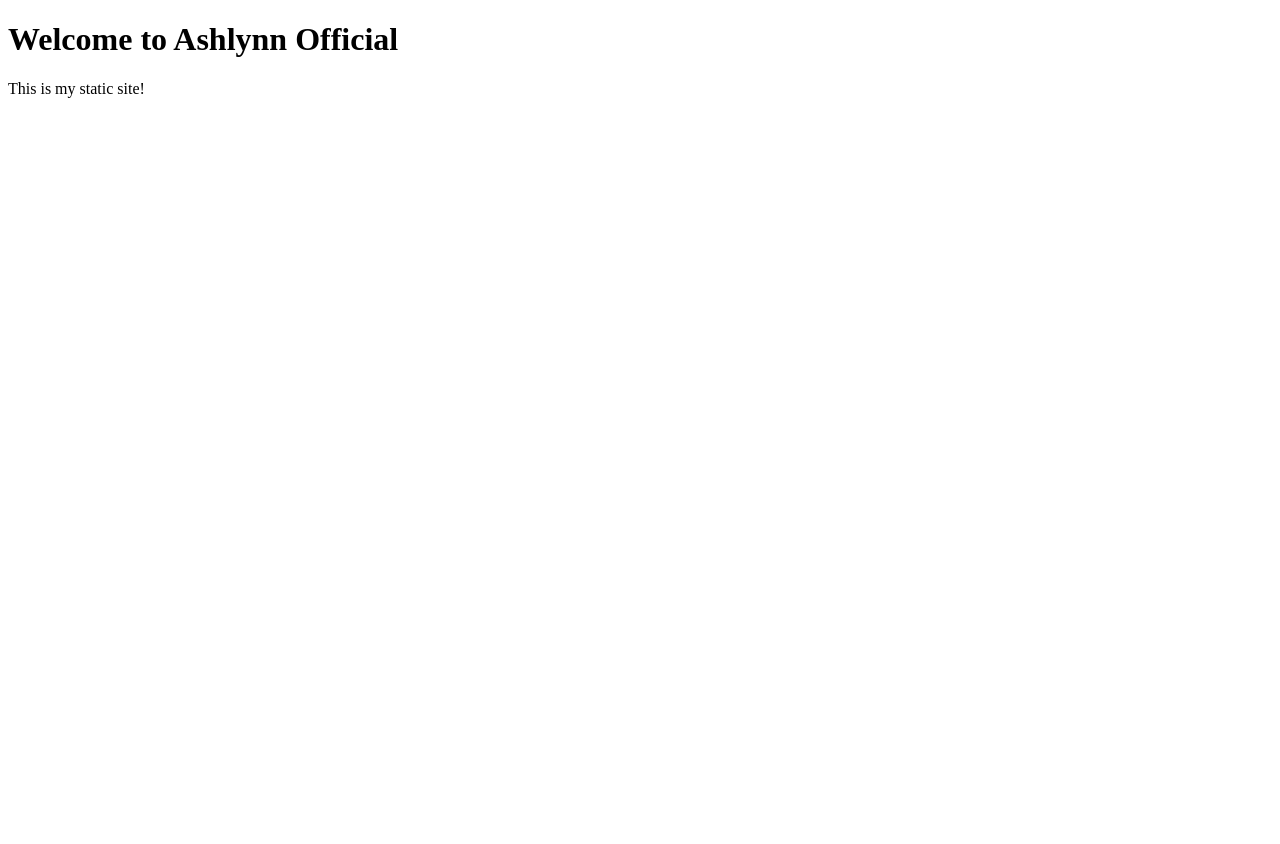
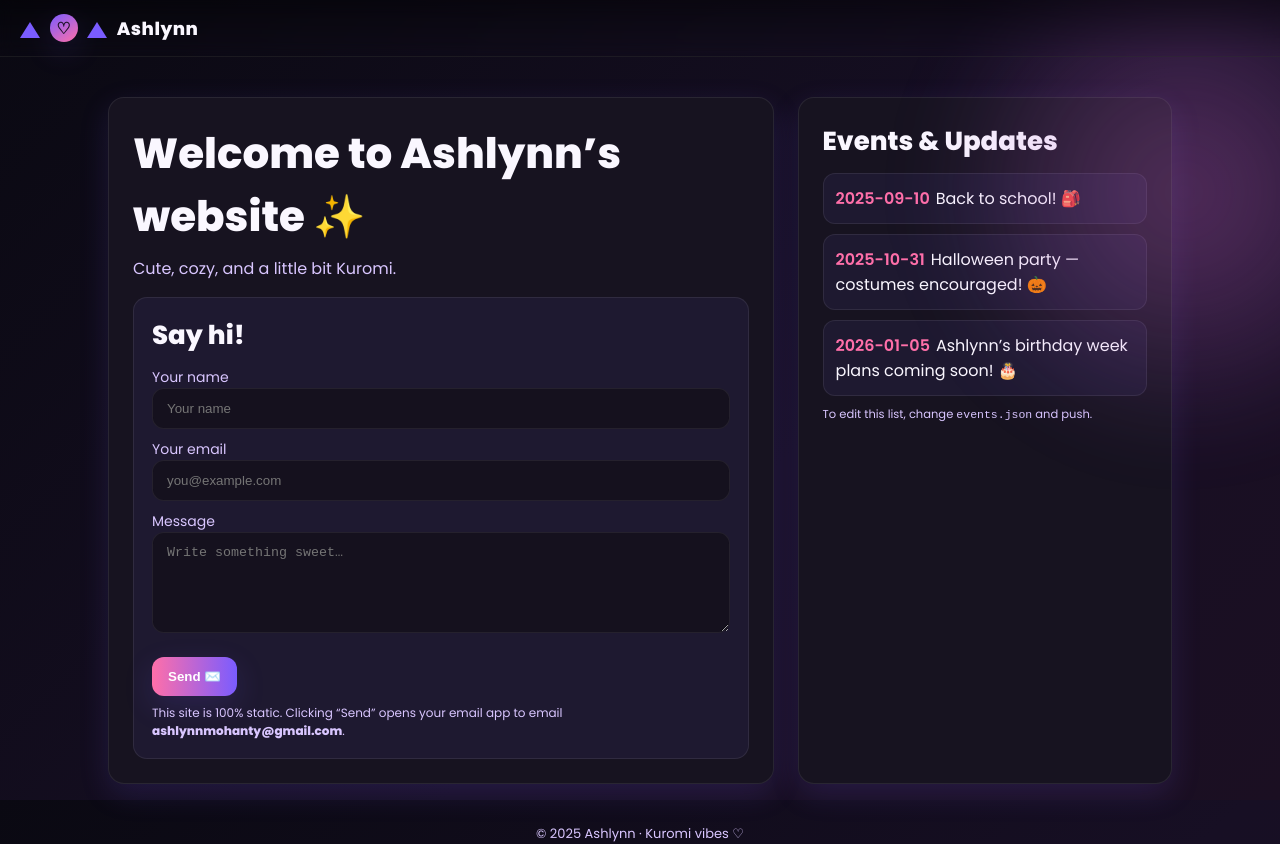
Before and after one commit to krmohanty/krmohanty.github.io, a plain HTML site: page index.html in a window 1280 px wide. Before the commit the page ends 800 px from the top, so only its background shows below. Drawn offline with Linux system fonts and the light colour scheme.

Commit message:
Kuromi-themed site + email form + events

```diff
--- /dev/null
+++ b/events.json
@@ -0,0 +1,5 @@
+[
+  { "when": "2025-09-10", "text": "Back to school! 🎒" },
+  { "when": "2025-10-31", "text": "Halloween party — costumes encouraged! 🎃" },
+  { "when": "2026-01-05", "text": "Ashlynn’s birthday week plans coming soon! 🎂" }
+]
--- a/index.html
+++ b/index.html
@@ -1,10 +1,71 @@
 <!DOCTYPE html>
-<html>
+<html lang="en">
 <head>
-  <title>Ashlynn Official</title>
+  <meta charset="utf-8" />
+  <meta name="viewport" content="width=device-width, initial-scale=1" />
+  <title>Ashlynn — Kuromi</title>
+  <meta name="description" content="Welcome to Ashlynn's website" />
+  <link rel="preconnect" href="https://fonts.googleapis.com">
+  <link rel="preconnect" href="https://fonts.gstatic.com" crossorigin>
+  <link href="https://fonts.googleapis.com/css2?family=Poppins:wght@400;600;800&display=swap" rel="stylesheet">
+  <link rel="stylesheet" href="styles.css" />
 </head>
 <body>
-  <h1>Welcome to Ashlynn Official</h1>
-  <p>This is my static site!</p>
+  <div class="bg-deco"></div>
+
+  <header class="topbar">
+    <div class="brand">
+      <span class="kuromi-ear left"></span>
+      <span class="kuromi-head">♡</span>
+      <span class="kuromi-ear right"></span>
+      <span class="title">Ashlynn</span>
+    </div>
+  </header>
+
+  <main class="container">
+    <section class="welcome card">
+      <h1>Welcome to Ashlynn’s website ✨</h1>
+      <p class="tagline">Cute, cozy, and a little bit Kuromi.</p>
+
+      <div class="contact card-lite">
+        <h2>Say hi!</h2>
+        <form id="mailForm">
+          <label>
+            Your name
+            <input type="text" id="name" placeholder="Your name" required>
+          </label>
+          <label>
+            Your email
+            <input type="email" id="email" placeholder="you@example.com" required>
+          </label>
+          <label>
+            Message
+            <textarea id="message" rows="5" placeholder="Write something sweet…" required></textarea>
+          </label>
+          <button type="submit" class="send">Send ✉️</button>
+          <p class="hint">
+            This site is 100% static. Clicking “Send” opens your email app to email
+            <strong>ashlynnmohanty@gmail.com</strong>.
+          </p>
+        </form>
+      </div>
+    </section>
+
+    <aside class="events card">
+      <h2>Events & Updates</h2>
+      <ul id="eventsList" class="events-list">
+        <!-- Filled by script.js from events.json -->
+      </ul>
+      <div class="mini-hint">
+        To edit this list, change <code>events.json</code> and push.
+      </div>
+    </aside>
+  </main>
+
+  <footer class="footer">
+    <span>© <span id="year"></span> Ashlynn · Kuromi vibes ♡</span>
+  </footer>
+
+  <script src="script.js"></script>
 </body>
 </html>
--- /dev/null
+++ b/script.js
@@ -0,0 +1,47 @@
+// Render year
+document.getElementById("year").textContent = new Date().getFullYear();
+
+// Handle "email send" with mailto (works on static hosting)
+const form = document.getElementById("mailForm");
+form.addEventListener("submit", (e) => {
+  e.preventDefault();
+  const name = document.getElementById("name").value.trim();
+  const email = document.getElementById("email").value.trim();
+  const message = document.getElementById("message").value.trim();
+
+  const subject = encodeURIComponent(`Message for Ashlynn from ${name}`);
+  const body = encodeURIComponent(`From: ${name} <${email}>\n\n${message}`);
+
+  window.location.href = `mailto:ashlynnmohanty@gmail.com?subject=${subject}&body=${body}`;
+});
+
+// Load events from events.json (edit that file to update list)
+async function loadEvents() {
+  try {
+    const res = await fetch("events.json", { cache: "no-store" });
+    const events = await res.json();
+
+    const ul = document.getElementById("eventsList");
+    ul.innerHTML = "";
+
+    // sort by date ascending, but tolerate free text dates
+    events.sort((a, b) => new Date(a.when) - new Date(b.when));
+
+    for (const ev of events) {
+      const li = document.createElement("li");
+      const date = document.createElement("span");
+      date.className = "date";
+      date.textContent = ev.when || "";
+      const txt = document.createElement("span");
+      txt.textContent = ev.text || "";
+      li.appendChild(date);
+      li.appendChild(txt);
+      ul.appendChild(li);
+    }
+  } catch (err) {
+    console.error("Failed to load events.json", err);
+    document.getElementById("eventsList").innerHTML =
+      "<li>Couldn’t load events yet. Try refreshing.</li>";
+  }
+}
+loadEvents();
--- /dev/null
+++ b/styles.css
@@ -0,0 +1,93 @@
+:root{
+  --bg:#0d0b10;
+  --ink:#faf7ff;
+  --muted:#d9c6ff;
+  --accent:#ff6fa9;
+  --accent2:#7a5cff;
+  --card:#171320;
+  --cardLite:#1e1930;
+  --border:rgba(255,255,255,0.08);
+  --shadow:0 10px 30px rgba(122,92,255,.15);
+}
+
+*{box-sizing:border-box}
+html,body{height:100%}
+body{
+  margin:0;
+  font-family:Poppins,system-ui,Arial,Helvetica,sans-serif;
+  color:var(--ink);
+  background:linear-gradient(135deg,#0a0912 0%, #170f24 60%, #1b0f22 100%);
+  overflow-x:hidden;
+}
+
+.bg-deco{
+  position:fixed; inset:-20% -20% auto auto; width:55vmax; height:55vmax;
+  background:radial-gradient(closest-side, rgba(255,111,169,.35), transparent 70%),
+             radial-gradient(closest-side, rgba(122,92,255,.35), transparent 75%);
+  filter:blur(40px); pointer-events:none; opacity:.6;
+}
+
+.topbar{
+  position:sticky; top:0; z-index:10;
+  backdrop-filter: blur(8px);
+  background:linear-gradient(180deg, rgba(0,0,0,.4), rgba(0,0,0,0));
+  border-bottom:1px solid var(--border);
+}
+.brand{
+  display:flex; align-items:center; gap:.6rem;
+  padding:14px 20px; font-weight:800; letter-spacing:.5px;
+}
+.kuromi-head{
+  display:inline-grid; place-items:center;
+  width:28px; height:28px; border-radius:50%;
+  background:linear-gradient(145deg,var(--accent2),var(--accent));
+  color:#1b1126; font-weight:900; box-shadow:var(--shadow);
+}
+.kuromi-ear{ width:0; height:0; border-left:10px solid transparent; border-right:10px solid transparent; border-bottom:16px solid var(--accent2); transform:translateY(2px)}
+.kuromi-ear.right{ transform:translateY(2px) scaleX(-1) }
+.title{ font-size:18px }
+
+.container{
+  max-width:1100px; margin:40px auto; padding:0 18px;
+  display:grid; grid-template-columns: 1.6fr .9fr; gap:24px;
+}
+@media (max-width: 900px){ .container{ grid-template-columns:1fr; } }
+
+.card{
+  background:var(--card); border:1px solid var(--border);
+  border-radius:16px; padding:24px; box-shadow:var(--shadow);
+}
+.card-lite{
+  background:var(--cardLite); border:1px solid var(--border);
+  border-radius:14px; padding:18px; margin-top:16px;
+}
+
+h1{ margin:0 0 8px; font-size:clamp(28px,4.2vw,42px) }
+h2{ margin:0 0 12px; font-size:clamp(20px,3vw,26px) }
+.tagline{ color:var(--muted); margin:0 0 10px }
+
+label{ display:block; font-size:14px; color:var(--muted); margin:10px 0 6px }
+input,textarea{
+  width:100%; padding:12px 14px; border-radius:12px; border:1px solid var(--border);
+  background:#120e1b; color:var(--ink); outline:none; box-shadow: inset 0 0 0 9999px rgba(255,255,255,0.01);
+}
+input:focus,textarea:focus{ border-color:rgba(255,111,169,.45) }
+
+button.send{
+  margin-top:12px; padding:12px 16px; border-radius:12px; border:0; cursor:pointer;
+  background:linear-gradient(90deg,var(--accent),var(--accent2)); color:white; font-weight:700;
+  box-shadow:var(--shadow);
+}
+.hint{ font-size:12px; color:var(--muted); margin:8px 0 0 }
+
+.events-list{ list-style:none; padding:0; margin:0; display:grid; gap:10px }
+.events-list li{
+  background:var(--cardLite); border:1px solid var(--border); border-radius:12px; padding:12px;
+}
+.events-list .date{ font-weight:600; color:var(--accent); margin-right:6px }
+.mini-hint{ font-size:11.5px; color:var(--muted); margin-top:10px }
+
+.footer{
+  max-width:1100px; margin:24px auto 40px; padding:0 18px;
+  color:var(--muted); font-size:13px; text-align:center;
+}
```
